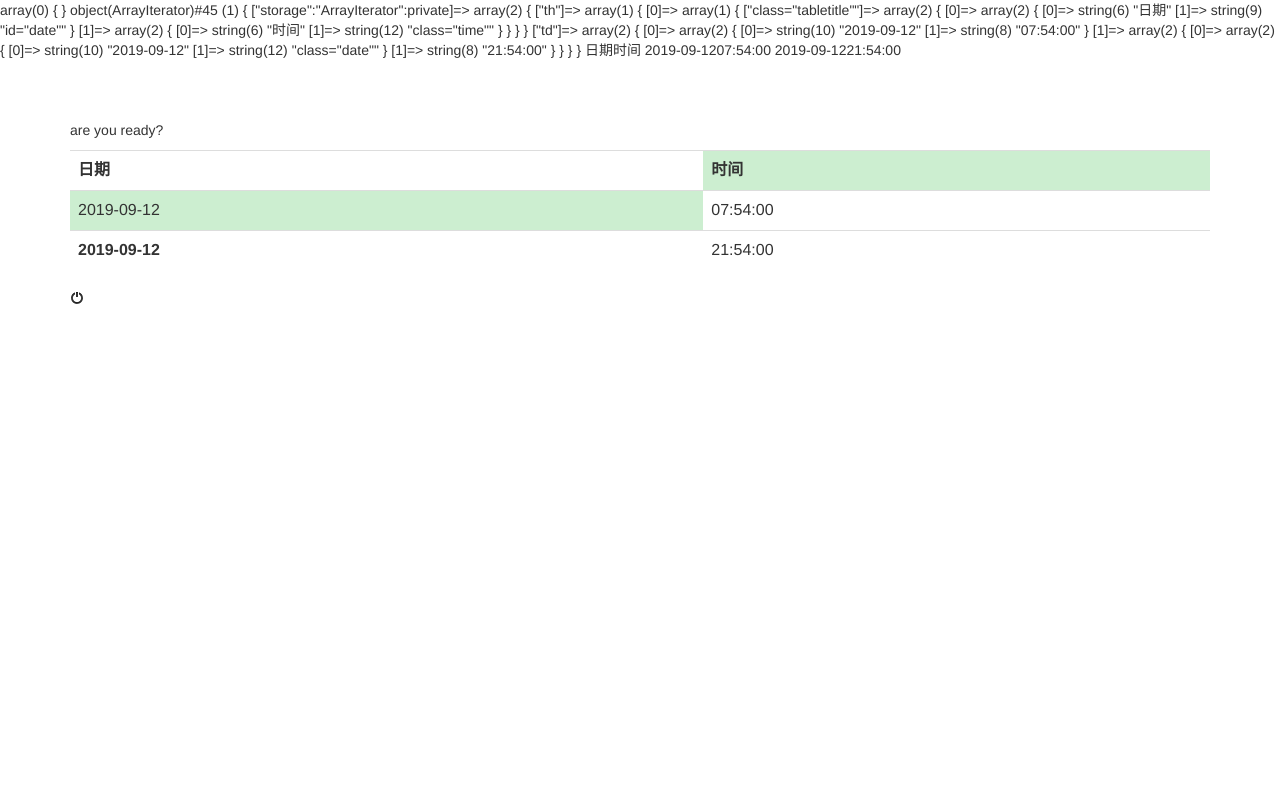
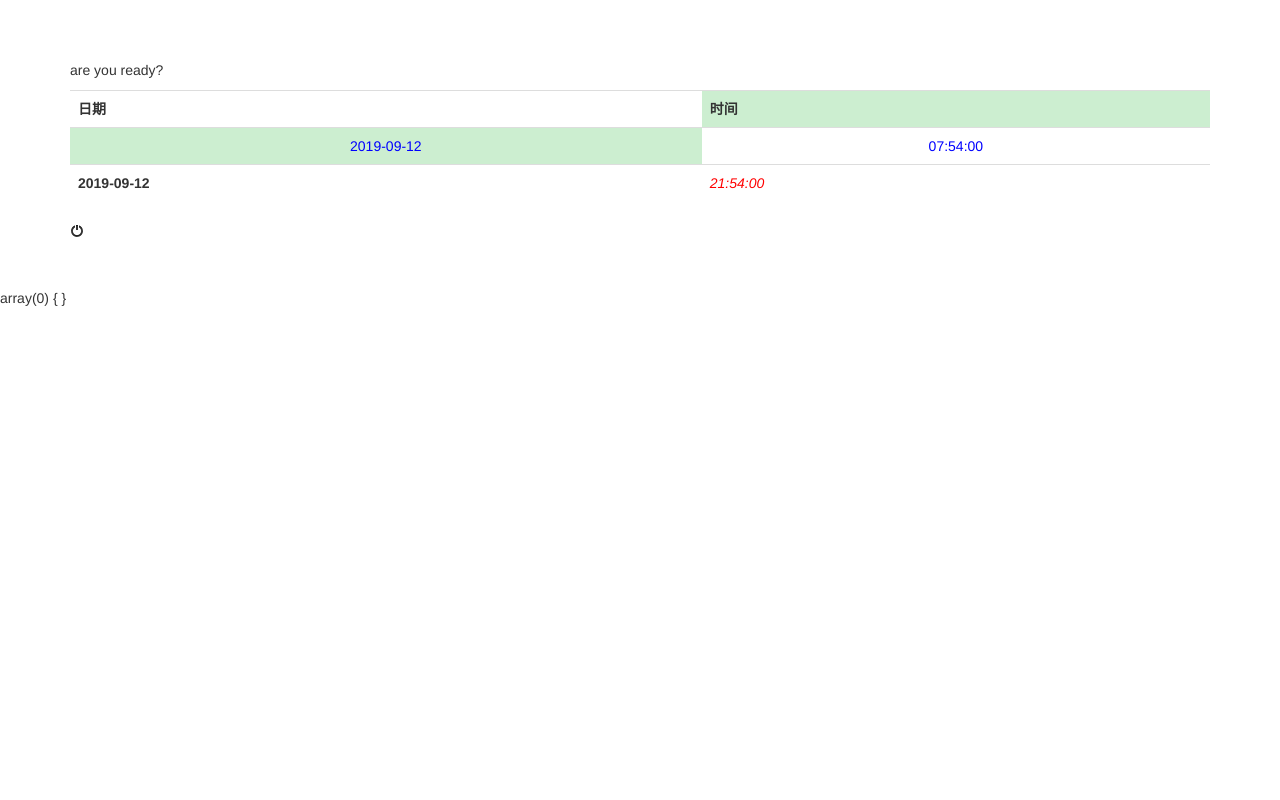
Before and after one commit to litlin/Nemo, a PHP site: page / in a window 1280 px wide. Run offline with PHP 8.4, Linux system fonts and the light colour scheme.

Commit message:
1.0.6
能正常使用table及table内各种属性，但未对结构、内容等做出相应的检查

```diff
--- a/src/BaseServices/Services/AbstractController.php
+++ b/src/BaseServices/Services/AbstractController.php
@@ -73,7 +73,13 @@ abstract class AbstractController implements ControllerInterface
                     $this->data .= "<table $attributes>";
                     while ($value->valid()) {
                         foreach ($value->current() as $row) {
-                            $this->data .= "<tr>";
+                            $key = array_key_first($row);
+                            if ($key !== 0) {
+                                $this->data .= "<tr $key>";
+                                $row = $row[$key];
+                            } else {
+                                $this->data .= "<tr>";
+                            }
                             foreach ($row as $cell) {
                                 if (is_array($cell)) {
                                     $this->data .= "<" . $value->key() . (" " . $cell[1] ?? "") . ">" . ($cell[0] ?? $cell) . "</" . $value->key() . ">";
--- a/src/BaseServices/Struct/TableStruct.php
+++ b/src/BaseServices/Struct/TableStruct.php
@@ -27,91 +27,134 @@ class TableStruct
             'td' => []
         ];
         $count = 0;
-        $key=array_key_first($th);
-        if ($key!==0) {
-            $th=$th[$key];
+        $key = array_key_first($th);
+        if ($key !== 0) {
+            $th = $th[$key];
         }
-        array_walk($th, function (&$each) {
-            if (! is_array($each)) {
-                $each = [
-                    $each
-                ];
-            }
-        });
+        // array_walk($th, function (&$each) {
+        // if (! is_array($each)) {
+        // $each = [
+        // $each
+        // ];
+        // }
+        // });
         // 判断作为标题的行每列值是否为相应的基本类型字符或者数字
         if (array_walk($th, function ($row) use (&$count) {
-            if (is_string($row[0]) || is_numeric($row[0])) {} else {
+            if (is_string($row) || is_numeric($row) || is_string($row[0]) || is_numeric($row[0])) {} else {
                 $count ++;
             }
         }) && $count === 0) {
-            $data['th'] = [$key!==0?[$key=>$th]:
-                $th
+            $data['th'] = [
+                $key !== 0 ? [
+                    $key => $th
+                ] : $th
             ];
         } else {
             throw new \Exception("th行值不符合要求");
         }
-        $count = 0;
-        if (array_walk($td, function ($row) use (&$count) {
-            if (is_array($row)) {
-                $count ++;
+
+        $deep = function ($input) {
+            $result = array(
+                0
+            );
+            try {
+                $iteriter = new \RecursiveIteratorIterator(new \RecursiveArrayIterator($input));
+                while ($iteriter->valid()) {
+                    $result[] = $iteriter->getDepth() + 1;
+                    $iteriter->next();
+                }
+            } catch (\Exception $e) {}
+            return max($result);
+        };
+
+        if (array_walk_recursive($td, function ($v, $k) use (&$count) {
+            if (is_numeric($k)) {
+                if (is_string($v) || is_numeric($v)) {} else {
+                    $count ++;
+                }
             }
-        }) && $count === 0 && count($td) === count($th)) {
-            $data['td'] = [
-                $td
-            ];
-        } elseif ($count === count($td) && count($th) === count($td[0])) {
+        }) && $count === 0 && ($deep($td) < 4 || array_key_first($td) === 0)) {
             $data['td'] = $td;
         } else {
             throw new \Exception("输入数据不符合要求");
         }
+
+        // if (array_walk($td, function ($row) use (&$count) {
+        // if (is_array($row)) {
+        // $count ++;
+        // }
+        // }) && $count === 0 && count($td) === count($th)) {
+        // $data['td'] = [
+        // $td
+        // ];
+        // } elseif ($count === count($td) && count($th) === count($td[0])) {
+        // $data['td'] = $td;
+        // } else {
+        // throw new \Exception("输入数据不符合要求");
+        // }
         return new \ArrayIterator($data);
     }
 }
 
-try {
-    $data = TableStruct::format(array('class="tabletitle"'=>array(
-        [
-            "日期",
-            'id="date"'
-        ],
-        [
-            "时间",
-            'class="time"'
-        ]
-    )), [
-        array(
-            date('Y-m-d'),
-            date('H:i:s')
-        ),
-        array(
-            [
-                date('Y-m-d'),
-                'class="date"'
-            ],
-            date('H:i:s', time() - 10 * 60 * 60)
-        )
-    ]);
-    var_dump($data);
-    while ($data->valid()) {
-        foreach ($data->current() as $row) {
-            $key=array_key_first($row);
-            if ($key!==0) {
-                echo "<tr $key>";
-                $row = $row[$key];
-            }else{
-                echo "<tr>";
-            }
-            foreach ($row as $cell) {
-                if (is_array($cell)) {
-                    echo "<" . $data->key() . " " . ($cell[1] ?? "") . ">" . ($cell[0] ?? $cell) . "</" . $data->key() . ">";
-                } else {
-                    echo "<" . $data->key() . ">" . $cell . "</" . $data->key() . ">";
-                }
-            }
-            echo "</tr>\n";
-        }
-        $data->next();
-    }
-} catch (\Exception $e) {
-    var_dump($e->getMessage());
-}
+// try {
+//     $startMem = memory_get_usage();
+//     $st = microtime(TRUE);
+//     $data = TableStruct::format(array(
+//         'class="tabletitle"' => array(
+//                 "日期",
+//             [
+//                 "时间",
+//                 'class="time"'
+//             ]
+//         )
+//     ), [
+//         // 'cd'=>[[1,'a=b'],"245",345]
+//         array(
+//             'class ="tdabc"' => [
+//                 date('Y-m-d'),
+//                 [
+//                     date('H:i:s'),
+//                     'id="time"'
+//                 ]
+//             ]
+//         ),
+//         array(
+//             [
+//                 date('Y-m-d'),
+//                 'class="date"'
+//             ],
+//             date('H:i:s', time() - 10 * 60 * 60) . "a:b:c:d:e:f:g:h{{a}}[{b}]"
+//         ),
+//         [
+//             'class ="tdabc"' => [
+//                 time(),
+//                 date('H:i:s', time() - 7 * 60 * 60)
+//             ]
+//         ]
+//     ]);
+//     while ($data->valid()) {
+
+//         foreach ($data->current() as $row) {
+//             $key = array_key_first($row);
+//             if ($key !== 0) {
+//                 echo "<tr $key>";
+//                 $row = $row[$key];
+//             } else {
+//                 echo "<tr>";
+//             }
+
+//             foreach ($row as $cell) {
+//                 if (is_array($cell)) {
+//                     echo "<" . $data->key() . " " . ($cell[1] ?? "") . ">" . ($cell[0] ?? $cell) . "</" . $data->key() . ">";
+//                 } else {
+//                     echo "<" . $data->key() . ">" . $cell . "</" . $data->key() . ">";
+//                 }
+//             }
+//             echo "</tr>\n";
+//         }
+//         $data->next();
+//     }
+//     printf("内存使用%d,时间使用%d", memory_get_usage() - $startMem, microtime(TRUE) - $st);
+// } catch (\Exception $e) {
+//     var_dump($e->getMessage());
+// }
--- a/src/Home/Controller/HomeController.php
+++ b/src/Home/Controller/HomeController.php
@@ -4,6 +4,7 @@ namespace Home\Controller;
 use BaseServices\Services\AbstractController;
 use BaseServices\Struct\TableStruct;
 use BaseServices\Prepare\Prepare;
+use BaseServices\Services\PHPImage;
 
 /**
  *
@@ -15,7 +16,6 @@ class HomeController extends AbstractController
 
     public function index()
     {
-var_dump(func_get_args());
         $this->addData("link", "css/icon.css")
             ->addData("title", "欢迎!")
             ->addData('p', 'are you ready?');
@@ -29,20 +29,36 @@ var_dump(func_get_args());
                 Prepare::cla("time")
             ]
         ), [
-            array(
-                [
-                    date('Y-m-d'),
-                    Prepare::cla("time")
-                ],
-                date('H:i:s')
-            ),
+            [
+                'style="color:blue; text-align:center"' => array(
+                    [
+                        date('Y-m-d'),
+                        Prepare::cla("time")
+                    ],
+                    date('H:i:s')
+                )
+            ],
             array(
                 Prepare::b(date('Y-m-d')),
-                date('H:i:s', time() - 10 * 60 * 60)
+                [
+                    date('H:i:s', time() - 10 * 60 * 60),
+                    'style="font-style:italic;color:red"'
+                ]
             )
         ]), Prepare::cla("table"));
         $this->addData('div', Prepare::p("", Prepare::cla("icon-off")));
         $this->addData('style', '.time{background-color: #CCEED0;}');
         $this->display();
+        var_dump(func_get_args());
+    }
+
+    public function img()
+    {
+        $this->addData("p", "展示图像");
+        $image = new PHPImage();
+        $image->setImageFile("public/img/09.jpg")->getImage(460, 287, 100, 100, 140, 135);
+        $this->addData("div", $image->showImage());
+//         $this->addData('div', '<img src="img/09.jpg"  alt="一些图标" />');
+        $this->display();
     }
 }
```
